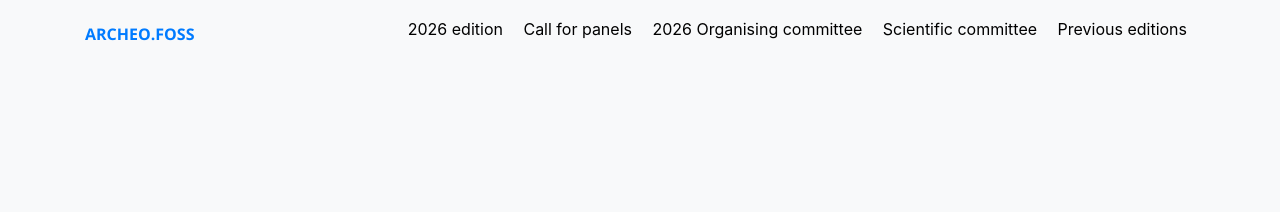
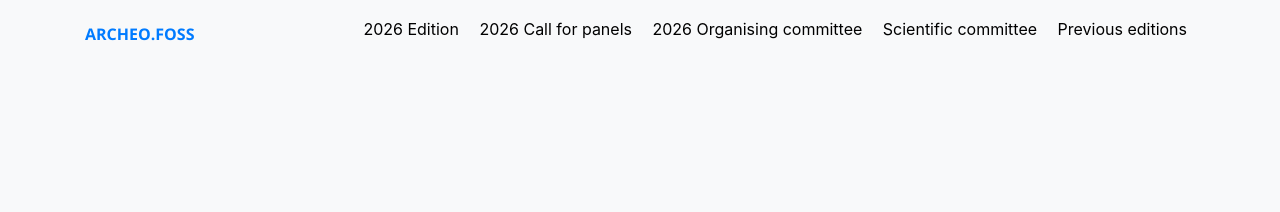
Before and after one commit to archeofoss/archeofoss, a Jekyll site: the page built from index.md, in a window 1280 px wide. Shown: the top 212 px of the page. Built offline with Jekyll 4.4.1, drawn with Linux system fonts in a browser that asks for light colours; nearby versions of some CDN libraries.

Commit message:
Update menu titles for 2026 edition

```diff
--- a/_data/menu.yaml
+++ b/_data/menu.yaml
@@ -1,7 +1,7 @@
 default:
-  - title: 2026 edition
+  - title: 2026 Edition
     url: /2026/
-  - title: Call for panels
+  - title: 2026 Call for panels
     url: /2026/call-for-panels
   - title: 2026 Organising committee
     url: /2026/organising-committee
```
